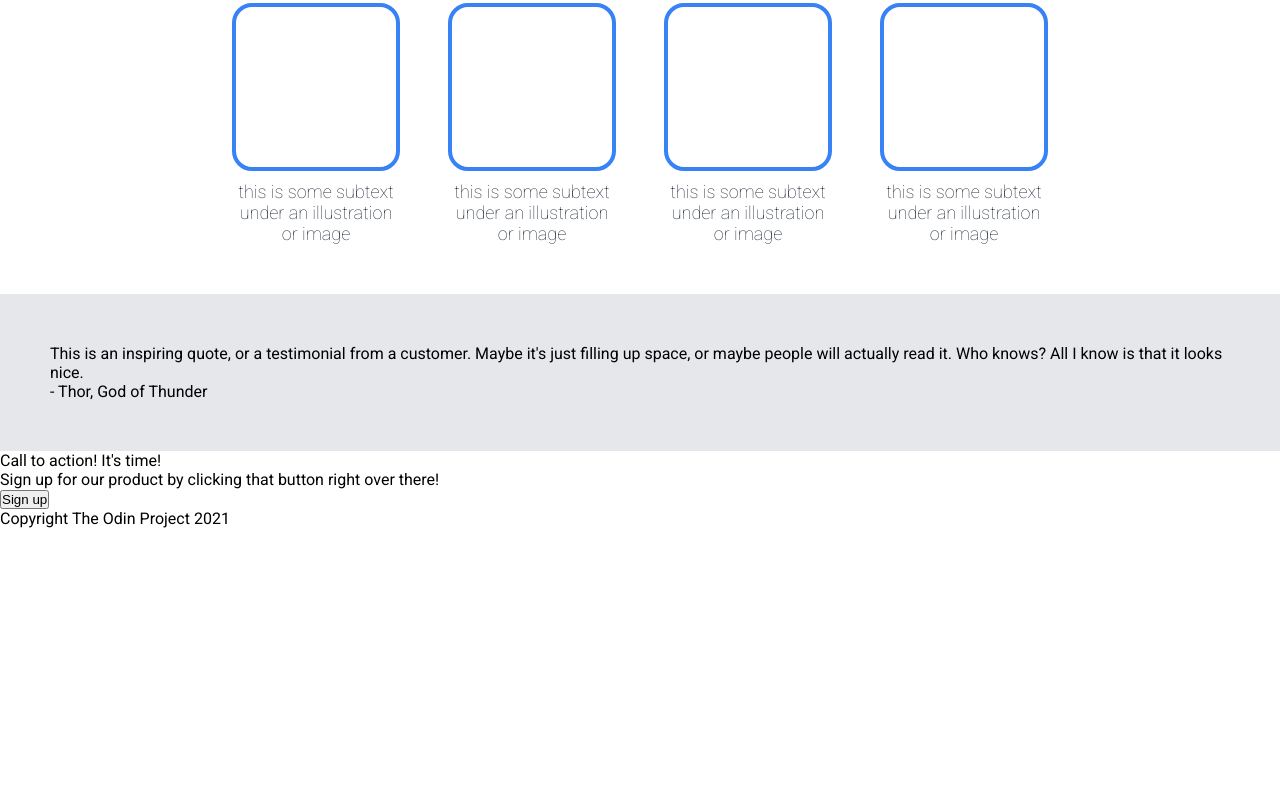
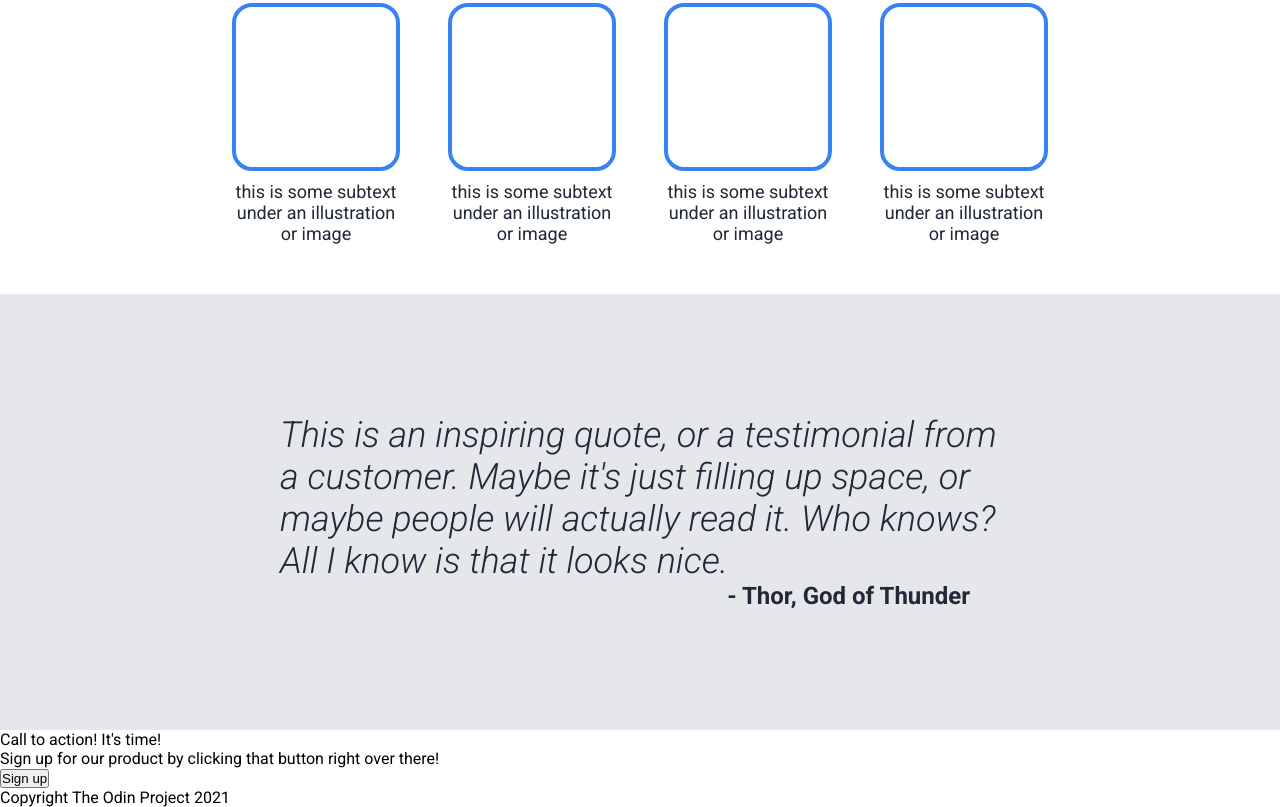
Before and after one commit to left-no-crumbz/landing-page, a plain HTML site: page index.html in a window 1280 px wide. Shown: the part 660-1467 px from the top of the page. Before the commit the page ends 1188 px from the top, so only its background shows below. Drawn offline with Linux system fonts and the light colour scheme.

Commit message:
feat(ui): Add quote section

```diff
--- a/index.html
+++ b/index.html
@@ -58,7 +58,7 @@
 
     <div class="quote-container">
         <p class="quote">This is an inspiring quote, or a testimonial from a customer. Maybe it's just filling up space, or maybe people will actually read it. Who knows? All I know is that it looks nice.</p>
-        <p> - Thor, God of Thunder</p>
+        <p class="quoter"> - Thor, God of Thunder</p>
     </div>
     <div class="cta-container">
         <div class="cta">
--- a/style.css
+++ b/style.css
@@ -133,12 +133,30 @@ h2 {
     font-size: 18px;
     text-align: center;
     color: var(--main-bg-color);
-    font-weight: 100;
 }
 
 
 /* CONTAINER SECTION */
 .quote-container {
-    padding: 50px;
+    display: flex;
+    flex-direction: column;
+    padding: 120px 280px;
     background-color: var(--sec-txt-color);
+    flex-wrap: wrap;
 }
+
+.quote{
+    font-size: 36px;
+    font-style: italic;
+    color: var(--main-bg-color);
+    font-weight: 300;
+
+}
+
+.quoter {
+    margin-right: 30px;
+    align-self: flex-end;
+    font-size: 24px;
+    color: var(--main-bg-color);
+    font-weight: bold;
+}
```
